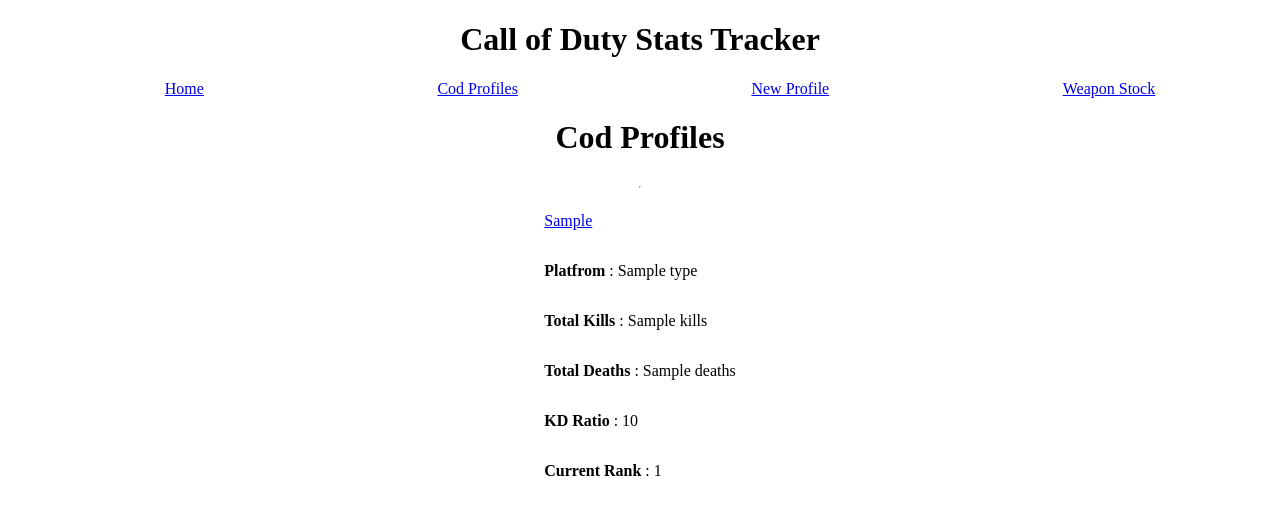
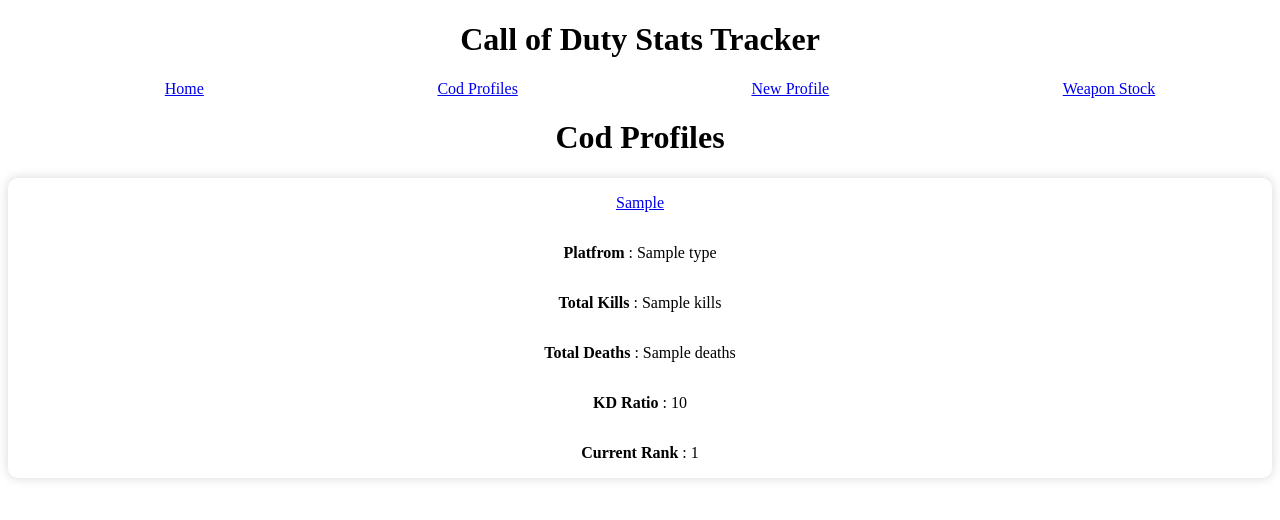
Before and after one commit to TobyKeech/python_project, a Flask app: page /codprofiles in a window 1280 px wide. Shown: the top 520 px of the page. Run offline with Flask 2, Linux system fonts and the light colour scheme; a database or web service that is not in the repository returns one stand-in record (values such as "Sample title"); some libraries are stand-ins or nearby versions.

Commit message:
CSS edits for profiles

```diff
--- a/call_of_duty_app/static/style.css
+++ b/call_of_duty_app/static/style.css
@@ -41,11 +41,32 @@
     flex-direction: column;
 }
 
-.profileform{
+.container{
         display: grid;
-        justify-content: space-around;
+        /* justify-content: space-around;
         align-items: center;
-        flex-direction: column;
+        flex-direction: column;   */
+        grid-template-columns: repeat(auto-fit, minmax(200px, 1fr));
+        gap: 1.5rem;
 }
-        /* grid-template-columns: repeat(auto-fit, minmax(200px, 1fr));
-        gap: 1.5rem; */
+
+.class{
+    width: 50px;
+}
+
+img {
+    width: 150px;
+}
+
+.profileform {
+    background: #FFFFFF;
+    box-shadow: 0px 0px 11px rgba(0, 0, 0, 0.16);
+    border-radius: 10px;
+
+}
+
+.inner-cont{
+    display: flex;
+    flex-direction: column;
+    align-items: center;
+}
--- a/call_of_duty_app/templates/base.html
+++ b/call_of_duty_app/templates/base.html
@@ -20,9 +20,7 @@
       </ul>
     </nav>
   </header>
-  <div class="container">
-    {% block content %}
-    {% endblock %}
-  </div>
+  {% block content %}
+  {% endblock %}
 </body>
 </html>
--- a/call_of_duty_app/templates/codprofiles/index.html
+++ b/call_of_duty_app/templates/codprofiles/index.html
@@ -1,16 +1,16 @@
 {% extends 'base.html' %}
 {% block content %}
     <h1>Cod Profiles</h1>
+    <div class="container">
     {% for codprofile in all_codprofiles %}
     <div class="profileform">
-        <hr>
+        <div class="inner-cont">
             <p> <a href ='/codprofiles/{{codprofile.id}}'>{{codprofile.gamer_tag}} </a></p>
             <p><b>Platfrom</b> : {{codprofile.platform.type}}</p>
             <p><b>Total Kills</b> : {{codprofile.kills}} </p>
             <p><b>Total Deaths</b> : {{codprofile.deaths}}</p>
             <p><b>KD Ratio</b> : {{codprofile.calculate_kd_ratio()}}</p>
-        <p><b>Current Rank</b> : {{codprofile.rank}}
-    </div>
+            <p><b>Current Rank</b> : {{codprofile.rank}}</p>
 
             {% if codprofile.rank >= 500%}
                         <img src = "/static/assets/DpLASMVUcAAak8y.jpg">
@@ -24,10 +24,9 @@
                         <img src = "/static/assets/Treyarch_2018-Oct-10-20.jpeg">
                   {% endif %}
         </div>
-
-        </p>
+    </div>
     {% endfor %}
-
+    </div>
 
 
     {% endblock%}
```
Also changed, not shown: call_of_duty_app/templates/codprofiles/show.html (+14 -3 lines). Lines whose indentation alone changed are shown as unchanged.
